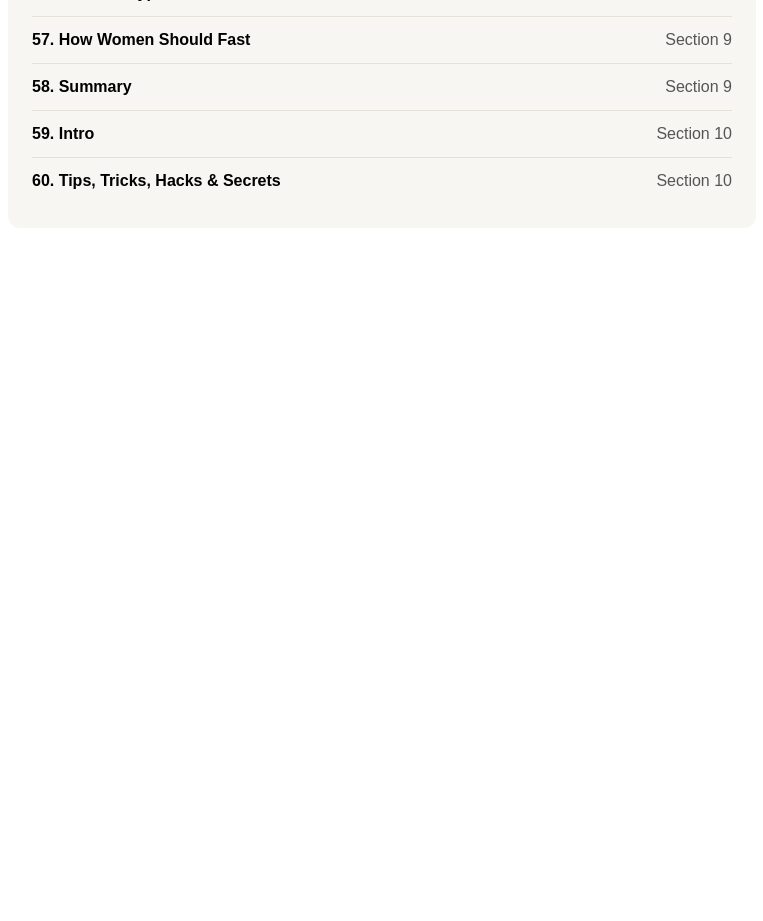
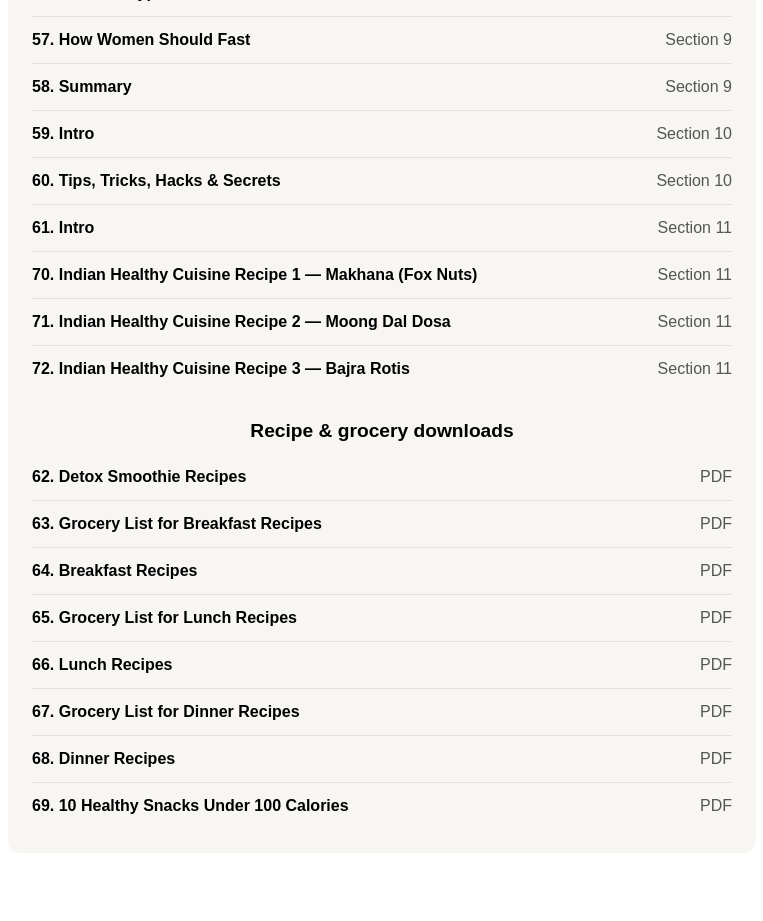
Before and after one commit to katrinakhan/hnfathimanutritionist, a Flask app: page /shop/easiest-way-to-lose-weight in a window 1280 px wide. Shown: the part 3442-4363 px from the top of the page, without its empty margins (258-1021 px from the left). Before the commit the page ends 3631 px from the top, so only its background shows below. Run offline with Flask 3, Linux system fonts and the light colour scheme.

Commit message:
Add Section 11 videos and recipe PDF downloads to the weight-loss course.
Include Bunny lessons 61 and 70–72 plus grocery/recipe PDFs for buyers after checkout.

Co-authored-by: Cursor <cursoragent@cursor.com>

```diff
--- a/courses.py
+++ b/courses.py
@@ -15,7 +15,7 @@ COURSES = {
         "description": (
             "Your full direct-access course on this website. "
             "Skip the Udemy login and subscription process — checkout once "
-            "and watch here. Sections 1–10 are ready now; more "
+            "and watch here. Sections 1–11 are ready now; more "
             "sections will be added to your access as they go live."
         ),
         "lessons": [
@@ -491,6 +491,80 @@ COURSES = {
                     "3c2ddf6c-c7cf-4d6a-825c-2c27f1e2f1cd"
                 ),
             },
+            {
+                "title": "61. Intro",
+                "duration": "Section 11",
+                "embed_url": (
+                    "https://player.mediadelivery.net/embed/706368/"
+                    "78610ad2-9935-4a27-b061-bfa8c2ab3554"
+                ),
+            },
+            {
+                "title": "70. Indian Healthy Cuisine Recipe 1 — Makhana (Fox Nuts)",
+                "duration": "Section 11",
+                "embed_url": (
+                    "https://player.mediadelivery.net/embed/706368/"
+                    "4fbe33a4-21cb-46e6-bb5a-f787810f50c9"
+                ),
+            },
+            {
+                "title": "71. Indian Healthy Cuisine Recipe 2 — Moong Dal Dosa",
+                "duration": "Section 11",
+                "embed_url": (
+                    "https://player.mediadelivery.net/embed/706368/"
+                    "1b242323-d154-452b-b108-49c9f4ebfc75"
+                ),
+            },
+            {
+                "title": "72. Indian Healthy Cuisine Recipe 3 — Bajra Rotis",
+                "duration": "Section 11",
+                "embed_url": (
+                    "https://player.mediadelivery.net/embed/706368/"
+                    "3fc646a1-635a-43e3-acc5-d3b501f9286c"
+                ),
+            },
+        ],
+        "resources": [
+            {
+                "title": "62. Detox Smoothie Recipes",
+                "section": "Section 11",
+                "file": "course-files/easiest-way/section-11/62.detoxsmoothierecipes.pdf",
+            },
+            {
+                "title": "63. Grocery List for Breakfast Recipes",
+                "section": "Section 11",
+                "file": "course-files/easiest-way/section-11/63.grocerylistforbreakfastrecipes.pdf",
+            },
+            {
+                "title": "64. Breakfast Recipes",
+                "section": "Section 11",
+                "file": "course-files/easiest-way/section-11/64.breakfastrecipes.pdf",
+            },
+            {
+                "title": "65. Grocery List for Lunch Recipes",
+                "section": "Section 11",
+                "file": "course-files/easiest-way/section-11/65.grocerylistforlunchrecipes.pdf",
+            },
+            {
+                "title": "66. Lunch Recipes",
+                "section": "Section 11",
+                "file": "course-files/easiest-way/section-11/66.lunchrecipes.pdf",
+            },
+            {
+                "title": "67. Grocery List for Dinner Recipes",
+                "section": "Section 11",
+                "file": "course-files/easiest-way/section-11/67.grocerylistfordinnerrecipes.pdf",
+            },
+            {
+                "title": "68. Dinner Recipes",
+                "section": "Section 11",
+                "file": "course-files/easiest-way/section-11/68.dinnerrecipes.pdf",
+            },
+            {
+                "title": "69. 10 Healthy Snacks Under 100 Calories",
+                "section": "Section 11",
+                "file": "course-files/easiest-way/section-11/69.10healthysnacksunder100calories.pdf",
+            },
         ],
     },
     "3-day-gut-health": {
--- a/static/css/style.css
+++ b/static/css/style.css
@@ -598,6 +598,56 @@ h1 {
     height: 100%;
     border: 0;
 }
+.course-downloads {
+    max-width: 900px;
+    margin: 0 auto 36px;
+    padding: 20px 24px;
+    background: #f8f6f3;
+    border-radius: 12px;
+    border: 2px solid #E53935;
+}
+.course-downloads h2 {
+    margin: 0 0 14px;
+    text-align: center;
+}
+.download-list {
+    list-style: none;
+    padding: 0;
+    margin: 0;
+}
+.download-list li {
+    display: flex;
+    flex-wrap: wrap;
+    gap: 8px 16px;
+    align-items: center;
+    justify-content: space-between;
+    padding: 12px 0;
+    border-bottom: 1px solid #e5e0d8;
+}
+.download-list li:last-child {
+    border-bottom: none;
+}
+.download-meta {
+    font-size: 13px;
+    color: #555;
+    min-width: 90px;
+}
+.download-link {
+    color: #E53935;
+    font-weight: bold;
+    text-decoration: none;
+}
+.download-link:hover {
+    text-decoration: underline;
+}
+.curriculum-downloads-heading {
+    margin: 28px 0 12px;
+    text-align: center;
+    font-size: 1.2rem;
+}
+.download-preview-list {
+    list-style: none;
+}
 .flash-messages {
     max-width: 700px;
     margin: 0 auto 20px;
--- a/templates/course_detail.html
+++ b/templates/course_detail.html
@@ -68,6 +68,17 @@
                     </li>
                 {% endfor %}
             </ol>
+            {% if course.resources %}
+            <h3 class="curriculum-downloads-heading">Recipe &amp; grocery downloads</h3>
+            <ul class="lesson-list download-preview-list">
+                {% for resource in course.resources %}
+                    <li>
+                        <span class="lesson-title">{{ resource.title }}</span>
+                        <span class="lesson-duration">PDF</span>
+                    </li>
+                {% endfor %}
+            </ul>
+            {% endif %}
         </section>
     </div>
 </body>
```
Also changed, not shown: templates/watch_course.html (+19 -0 lines), 8 other files.
